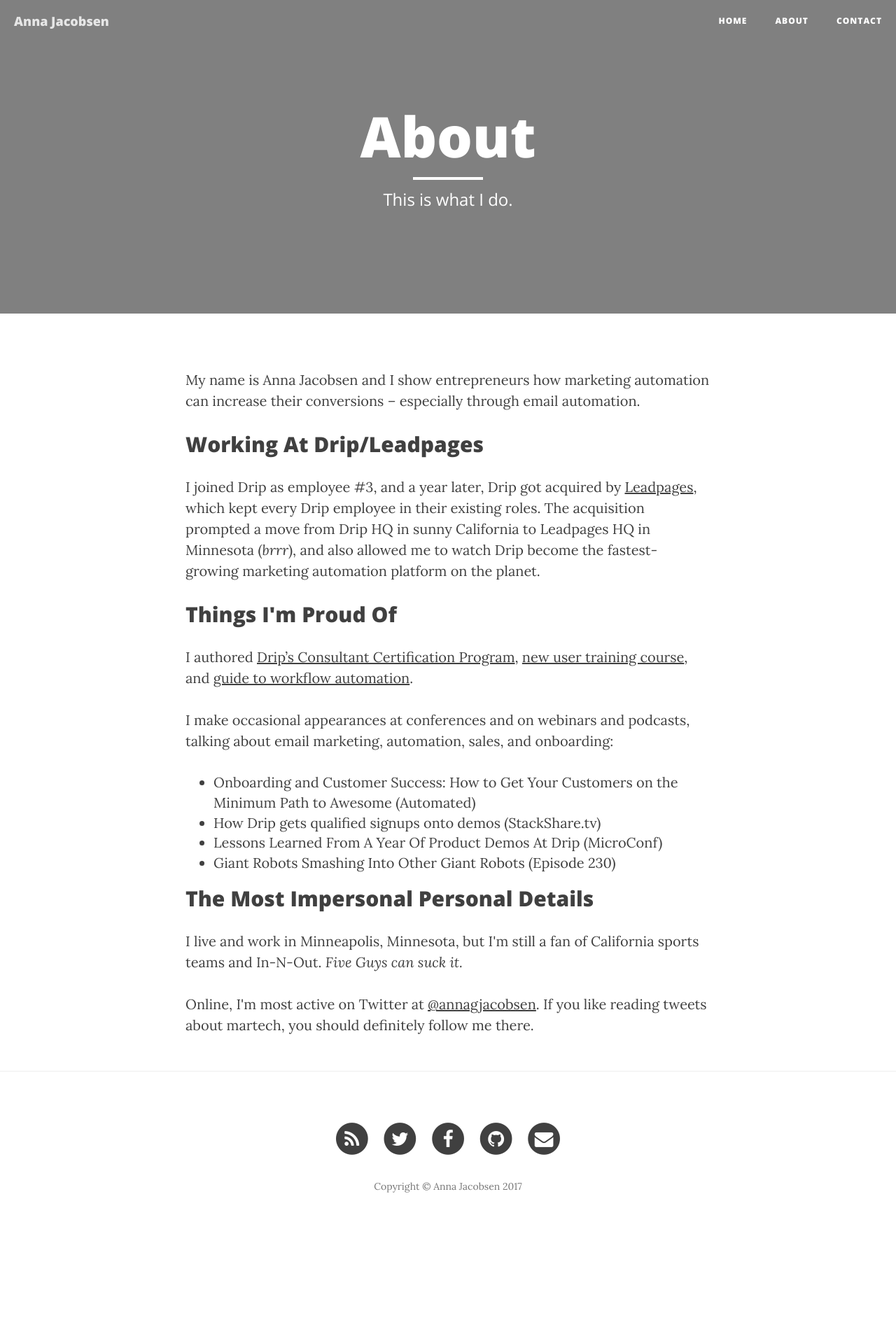
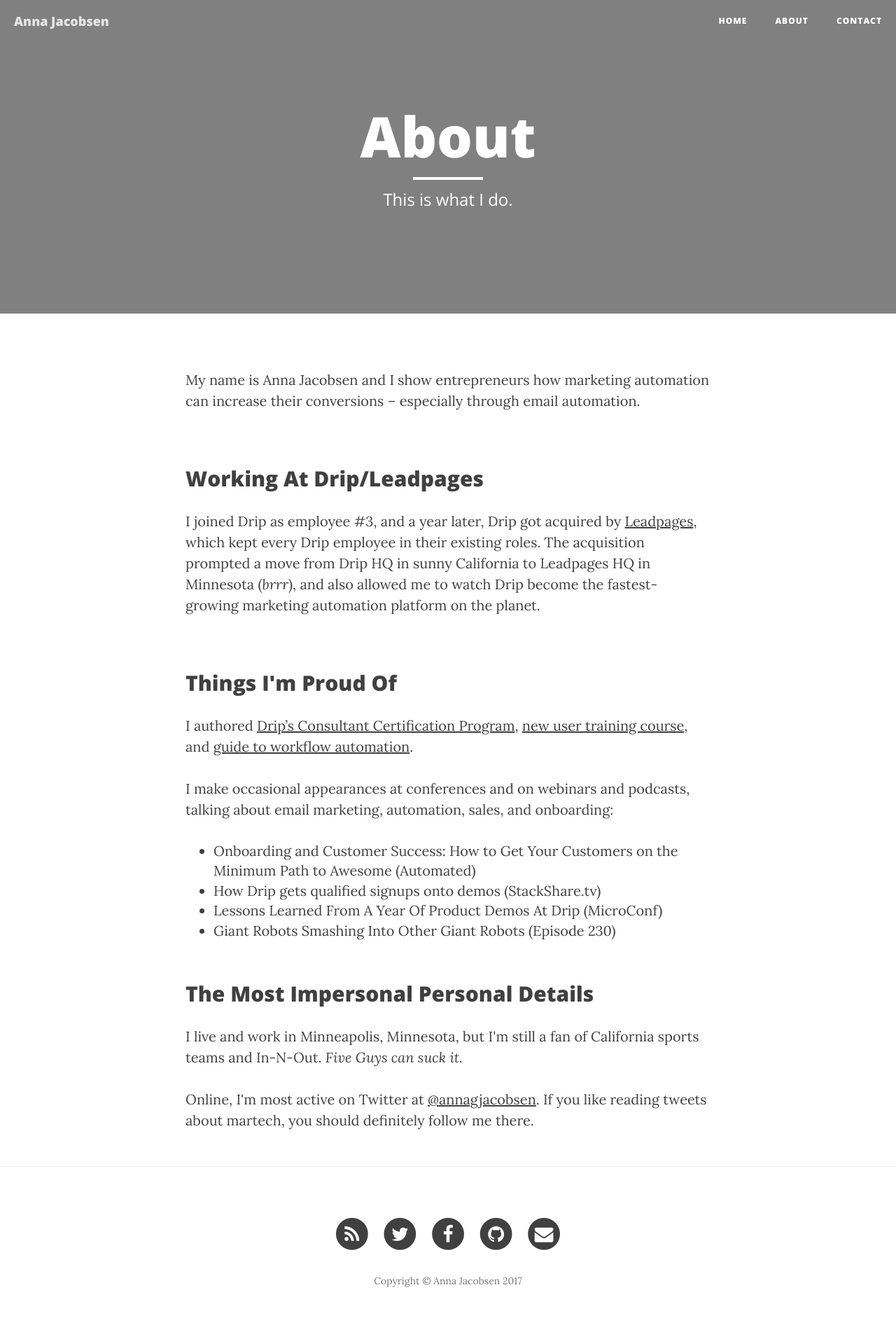
Before and after one commit to annaj/annaj, a Jekyll site: the page built from about.html, in a window 1280 px wide. Shown: the whole page at 70% size. Built offline with Jekyll 4.4.1, drawn with Linux system fonts in a browser that asks for light colours; nearby versions of some CDN libraries; library files that are not in the unit come from our copies; before the commit the page ends 1771 px from its top, so only the background shows below that.

Commit message:
updated bio

```diff
--- a/about.html
+++ b/about.html
@@ -2,13 +2,15 @@
 layout: page
 title: "About"
 description: "This is what I do."
-header-img: "annaj/github.io/img/about-bg.jpg"
+header-img: "annaj.github.io/img/about-bg.jpg"
 ---
 
 <p>My name is Anna Jacobsen and I show entrepreneurs how marketing automation can increase their conversions – especially through email automation.</p>
+</br>
 
 <h2>Working At Drip/Leadpages</h2>
 <p>I joined Drip as employee #3, and a year later, Drip got acquired by <a href="https://www.leadpages.net/">Leadpages</a>, which kept every Drip employee in their existing roles. The acquisition prompted a move from Drip HQ in sunny California to Leadpages HQ in Minnesota (<em>brrr</em>), and also allowed me to watch Drip become the fastest-growing marketing automation platform on the planet.</p>
+</br>
 
 <h2>Things I'm Proud Of</h2>
 <p>I authored <a href="https://www.convertedu.com/courses/drip-consultant-certification/">Drip’s Consultant Certification Program</a>, <a href="https://www.convertedu.com/courses/drip-getting-started/">new user training course</a>, and <a href="https://gumroad.com/l/dripworkflows">guide to workflow automation</a>.</p>
@@ -20,6 +22,7 @@ header-img: "annaj/github.io/img/about-bg.jpg"
 	<li>Lessons Learned From A Year Of Product Demos At Drip (<a href="http://microconf.com">MicroConf</a>)</li>
 	<li>Giant Robots Smashing Into Other Giant Robots (<a href="http://giantrobots.fm/230">Episode 230</a>)</li>
 </ul>
+</br>
 
 <h2>The Most Impersonal Personal Details</h2>
 <p>I live and work in Minneapolis, Minnesota, but I'm still a fan of California sports teams and In-N-Out. <font size "-1"><em>Five Guys can suck it.</em></font></p>
```
